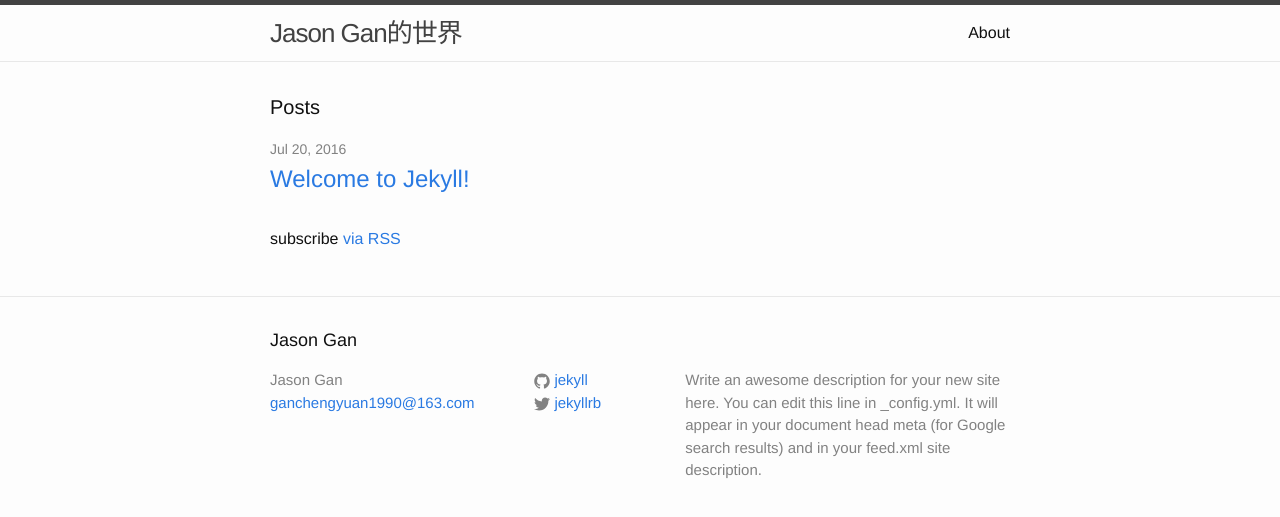
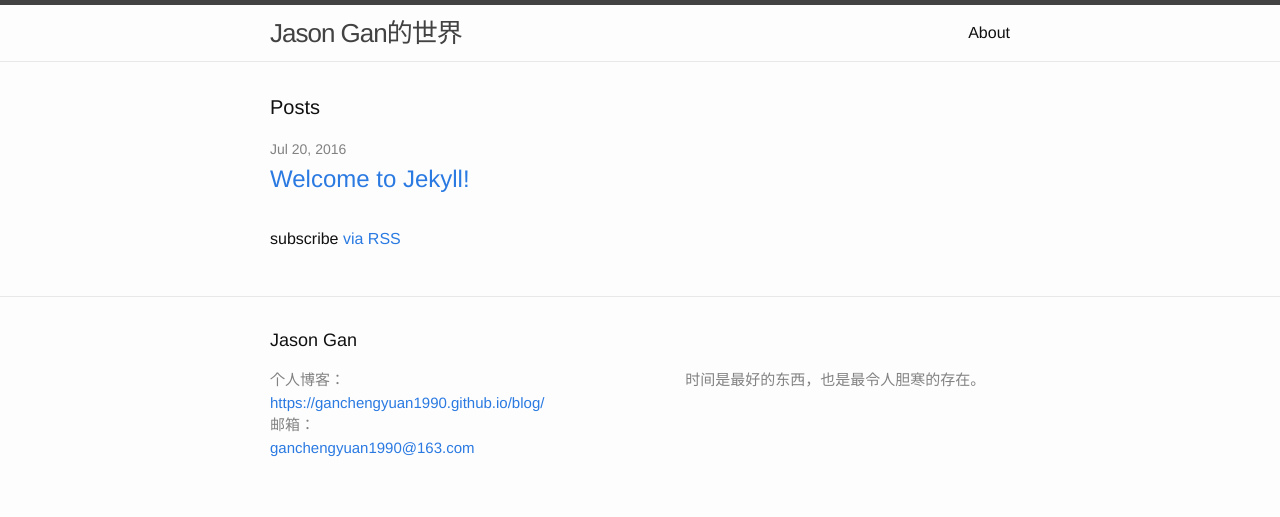
Before and after one commit to ganchengyuan1990/ganchengyuan1990.github.io, a Jekyll site: the page index.html, which Jekyll copies as it is, in a window 1280 px wide. Shown: the top 517 px of the page. Built offline with Jekyll 4.4.1, drawn with Linux system fonts in a browser that asks for light colours.

Commit message:
首页修改

```diff
--- a/index.html
+++ b/index.html
@@ -5,124 +5,77 @@
     <meta charset="utf-8">
     <meta http-equiv="X-UA-Compatible" content="IE=edge">
     <meta name="viewport" content="width=device-width, initial-scale=1">
-
     <title>Jason Gan的世界</title>
     <meta name="description" content="Write an awesome description for your new site here. You can edit this line in _config.yml. It will appear in your document head meta (for Google search results) and in your feed.xml site description.
 ">
-
     <link rel="stylesheet" href="/css/main.css">
     <link rel="canonical" href="http://yourdomain.com/">
     <link rel="alternate" type="application/rss+xml" title="Jason Gan" href="http://yourdomain.com/feed.xml">
 </head>
 
-
 <body>
-
     <header class="site-header">
-
         <div class="wrapper">
-
             <a class="site-title" href="/">Jason Gan的世界</a>
-
             <nav class="site-nav">
                 <a href="#" class="menu-icon">
                     <svg viewBox="0 0 18 15">
-          <path fill="#424242" d="M18,1.484c0,0.82-0.665,1.484-1.484,1.484H1.484C0.665,2.969,0,2.304,0,1.484l0,0C0,0.665,0.665,0,1.484,0 h15.031C17.335,0,18,0.665,18,1.484L18,1.484z"/>
-          <path fill="#424242" d="M18,7.516C18,8.335,17.335,9,16.516,9H1.484C0.665,9,0,8.335,0,7.516l0,0c0-0.82,0.665-1.484,1.484-1.484 h15.031C17.335,6.031,18,6.696,18,7.516L18,7.516z"/>
-          <path fill="#424242" d="M18,13.516C18,14.335,17.335,15,16.516,15H1.484C0.665,15,0,14.335,0,13.516l0,0 c0-0.82,0.665-1.484,1.484-1.484h15.031C17.335,12.031,18,12.696,18,13.516L18,13.516z"/>
+                        <path fill="#424242" d="M18,1.484c0,0.82-0.665,1.484-1.484,1.484H1.484C0.665,2.969,0,2.304,0,1.484l0,0C0,0.665,0.665,0,1.484,0 h15.031C17.335,0,18,0.665,18,1.484L18,1.484z" />
+                        <path fill="#424242" d="M18,7.516C18,8.335,17.335,9,16.516,9H1.484C0.665,9,0,8.335,0,7.516l0,0c0-0.82,0.665-1.484,1.484-1.484 h15.031C17.335,6.031,18,6.696,18,7.516L18,7.516z" />
+                        <path fill="#424242" d="M18,13.516C18,14.335,17.335,15,16.516,15H1.484C0.665,15,0,14.335,0,13.516l0,0 c0-0.82,0.665-1.484,1.484-1.484h15.031C17.335,12.031,18,12.696,18,13.516L18,13.516z" />
                     </svg>
                 </a>
-
                 <div class="trigger">
-
-
                     <a class="page-link" href="/about/">About</a>
-
-
-
-
-
-
-
-
                 </div>
             </nav>
-
         </div>
-
     </header>
-
-
     <div class="page-content">
         <div class="wrapper">
             <div class="home">
-
                 <h1 class="page-heading">Posts</h1>
-
                 <ul class="post-list">
-
                     <li>
                         <span class="post-meta">Jul 20, 2016</span>
-
                         <h2>
           <a class="post-link" href="/jekyll/update/2016/07/20/welcome-to-jekyll.html">Welcome to Jekyll!</a>
         </h2>
                     </li>
-
                 </ul>
-
                 <p class="rss-subscribe">subscribe <a href="/feed.xml">via RSS</a></p>
-
-</div>
-
             </div>
         </div>
-
+    </div>
     <footer class="site-footer">
-
         <div class="wrapper">
-
             <h2 class="footer-heading">Jason Gan</h2>
-
             <div class="footer-col-wrapper">
                 <div class="footer-col footer-col-1">
                     <ul class="contact-list">
-          <li>Jason Gan</li>
-          <li><a href="mailto:ganchengyuan1990@163.com">ganchengyuan1990@163.com</a></li>
+                        <li>个人博客：<a href="https://ganchengyuan1990.github.io/blog/">https://ganchengyuan1990.github.io/blog/</a></li>
+                        <li>邮箱：<a href="mailto:ganchengyuan1990@163.com">ganchengyuan1990@163.com</a></li>
                     </ul>
                 </div>
-
                 <div class="footer-col footer-col-2">
-        <ul class="social-media-list">
-
+                    <!-- <ul class="social-media-list">
                         <li>
                             <a href="https://github.com/jekyll"><span class="icon icon--github"><svg viewBox="0 0 16 16"><path fill="#828282" d="M7.999,0.431c-4.285,0-7.76,3.474-7.76,7.761 c0,3.428,2.223,6.337,5.307,7.363c0.388,0.071,0.53-0.168,0.53-0.374c0-0.184-0.007-0.672-0.01-1.32 c-2.159,0.469-2.614-1.04-2.614-1.04c-0.353-0.896-0.862-1.135-0.862-1.135c-0.705-0.481,0.053-0.472,0.053-0.472 c0.779,0.055,1.189,0.8,1.189,0.8c0.692,1.186,1.816,0.843,2.258,0.645c0.071-0.502,0.271-0.843,0.493-1.037 C4.86,11.425,3.049,10.76,3.049,7.786c0-0.847,0.302-1.54,0.799-2.082C3.768,5.507,3.501,4.718,3.924,3.65 c0,0,0.652-0.209,2.134,0.796C6.677,4.273,7.34,4.187,8,4.184c0.659,0.003,1.323,0.089,1.943,0.261 c1.482-1.004,2.132-0.796,2.132-0.796c0.423,1.068,0.157,1.857,0.077,2.054c0.497,0.542,0.798,1.235,0.798,2.082 c0,2.981-1.814,3.637-3.543,3.829c0.279,0.24,0.527,0.713,0.527,1.437c0,1.037-0.01,1.874-0.01,2.129 c0,0.208,0.14,0.449,0.534,0.373c3.081-1.028,5.302-3.935,5.302-7.362C15.76,3.906,12.285,0.431,7.999,0.431z"/></svg>
                               </span><span class="username">jekyll</span></a>
-
                         </li>
-
-
-
                         <li>
                             <a href="https://twitter.com/jekyllrb"><span class="icon icon--twitter"><svg viewBox="0 0 16 16"><path fill="#828282" d="M15.969,3.058c-0.586,0.26-1.217,0.436-1.878,0.515c0.675-0.405,1.194-1.045,1.438-1.809c-0.632,0.375-1.332,0.647-2.076,0.793c-0.596-0.636-1.446-1.033-2.387-1.033c-1.806,0-3.27,1.464-3.27,3.27 c0,0.256,0.029,0.506,0.085,0.745C5.163,5.404,2.753,4.102,1.14,2.124C0.859,2.607,0.698,3.168,0.698,3.767 c0,1.134,0.577,2.135,1.455,2.722C1.616,6.472,1.112,6.325,0.671,6.08c0,0.014,0,0.027,0,0.041c0,1.584,1.127,2.906,2.623,3.206 C3.02,9.402,2.731,9.442,2.433,9.442c-0.211,0-0.416-0.021-0.615-0.059c0.416,1.299,1.624,2.245,3.055,2.271 c-1.119,0.877-2.529,1.4-4.061,1.4c-0.264,0-0.524-0.015-0.78-0.046c1.447,0.928,3.166,1.469,5.013,1.469 c6.015,0,9.304-4.983,9.304-9.304c0-0.142-0.003-0.283-0.009-0.423C14.976,4.29,15.531,3.714,15.969,3.058z"/></svg>
                           </span><span class="username">jekyllrb</span></a>
-
                         </li>
-
-        </ul>
+                    </ul> -->
                 </div>
-
                 <div class="footer-col footer-col-3">
-        <p>Write an awesome description for your new site here. You can edit this line in _config.yml. It will appear in your document head meta (for Google search results) and in your feed.xml site description.
+                    <p>时间是最好的东西，也是最令人胆寒的存在。
                     </p>
                 </div>
             </div>
-
         </div>
-
     </footer>
-
-
 </body>
 
 </html>
```
Lines whose indentation alone changed are shown as unchanged.
